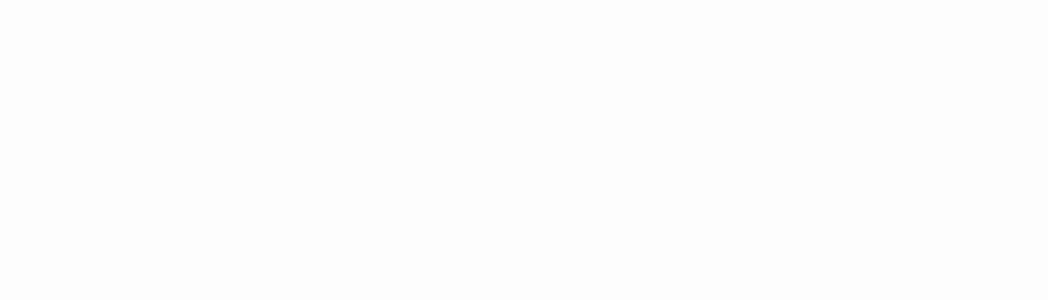
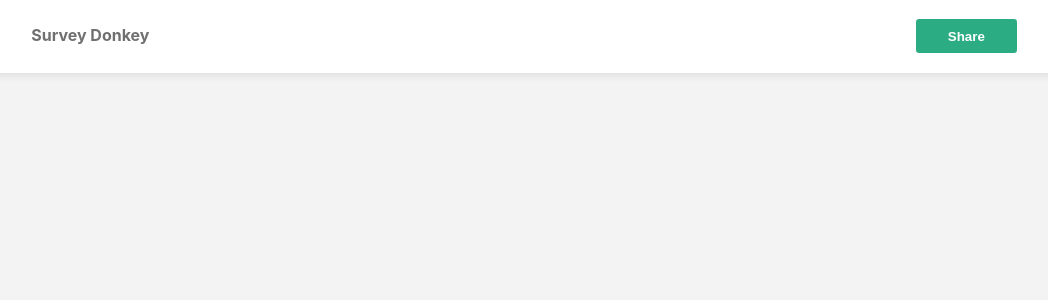
Before and after one commit to rach-con13/survey_app, a React (Create React App) app: page / in a window 1280 px wide. Shown: the top 300 px of the page, without its empty margins (116-1164 px from the left). Built offline with nearby package versions, Linux system fonts and the light colour scheme.

Commit message:
created header

```diff
--- a/src/App.js
+++ b/src/App.js
@@ -1,7 +1,12 @@
 import "./App.css";
+import Header from "./Components/Header";
 
 function App() {
-  return <div className="App"></div>;
+  return (
+    <div className="App">
+      <Header />
+    </div>
+  );
 }
 
 export default App;
--- /dev/null
+++ b/src/Components/Header.jsx
@@ -0,0 +1,16 @@
+import React from "react";
+import "./header.scss";
+import "../Globals/Sass/Elements/Button/button.scss";
+
+export default function Header() {
+  return (
+    <header className="header">
+      <div className="headerContent">
+        <h4 className="headerTitle">Survey Donkey</h4>
+        <div className="headerOptions">
+          <button className="btn btn--secondary">Share</button>
+        </div>
+      </div>
+    </header>
+  );
+}
--- /dev/null
+++ b/src/Components/header.scss
@@ -0,0 +1,19 @@
+@use "../Globals/Sass/Mixins/mixin";
+
+.header {
+  background: #ffffff;
+  width: 100%;
+  box-shadow: 0 2.1px 8.4px rgba(0, 0, 0, 0.1), 0 6.6px 38.2px rgba(0, 0, 0, 0),
+    0 24px 120px rgba(0, 0, 0, 0.007);
+
+  .headerContent {
+    color: #707070;
+    padding: 1.2rem;
+    font-size: 1rem;
+    @include mixin.center(80%);
+    @include mixin.flex();
+  }
+}
+.headerOptions {
+  @include mixin.flex();
+}
--- /dev/null
+++ b/src/Globals/Sass/Elements/Button/button.scss
@@ -0,0 +1,11 @@
+.btn {
+  border-style: None;
+  outline: none;
+  padding: 0.6rem 2rem;
+  font-weight: bold;
+  border-radius: 0.2rem;
+  &--secondary {
+    background: #2cac82;
+    color: white;
+  }
+}
--- /dev/null
+++ b/src/Globals/Sass/Mixins/_mixin.scss
@@ -0,0 +1,15 @@
+// @mixin shadow() {
+//   box-shadow: 0 2.1px 11.4px rgba(0, 0, 0, 0.1), 0 6.6px 38.2px rgba(0, 0, 0, 0),
+//     0 24px 171px rgba(0, 0, 0, 0.007);
+// }
+
+@mixin center($width) {
+  width: $width;
+  margin: 0 auto;
+}
+
+@mixin flex($align: baseline, $justify: space-between) {
+  display: flex;
+  align-items: $align;
+  justify-content: $justify;
+}
--- a/src/index.scss
+++ b/src/index.scss
@@ -5,7 +5,7 @@
 }
 
 body {
-  background: #fefdfd;
+  background: #f3f3f3;
   margin: 0;
   font-family: -apple-system, BlinkMacSystemFont, "Segoe UI", "Roboto", "Oxygen",
     "Ubuntu", "Cantarell", "Fira Sans", "Droid Sans", "Helvetica Neue",
```
